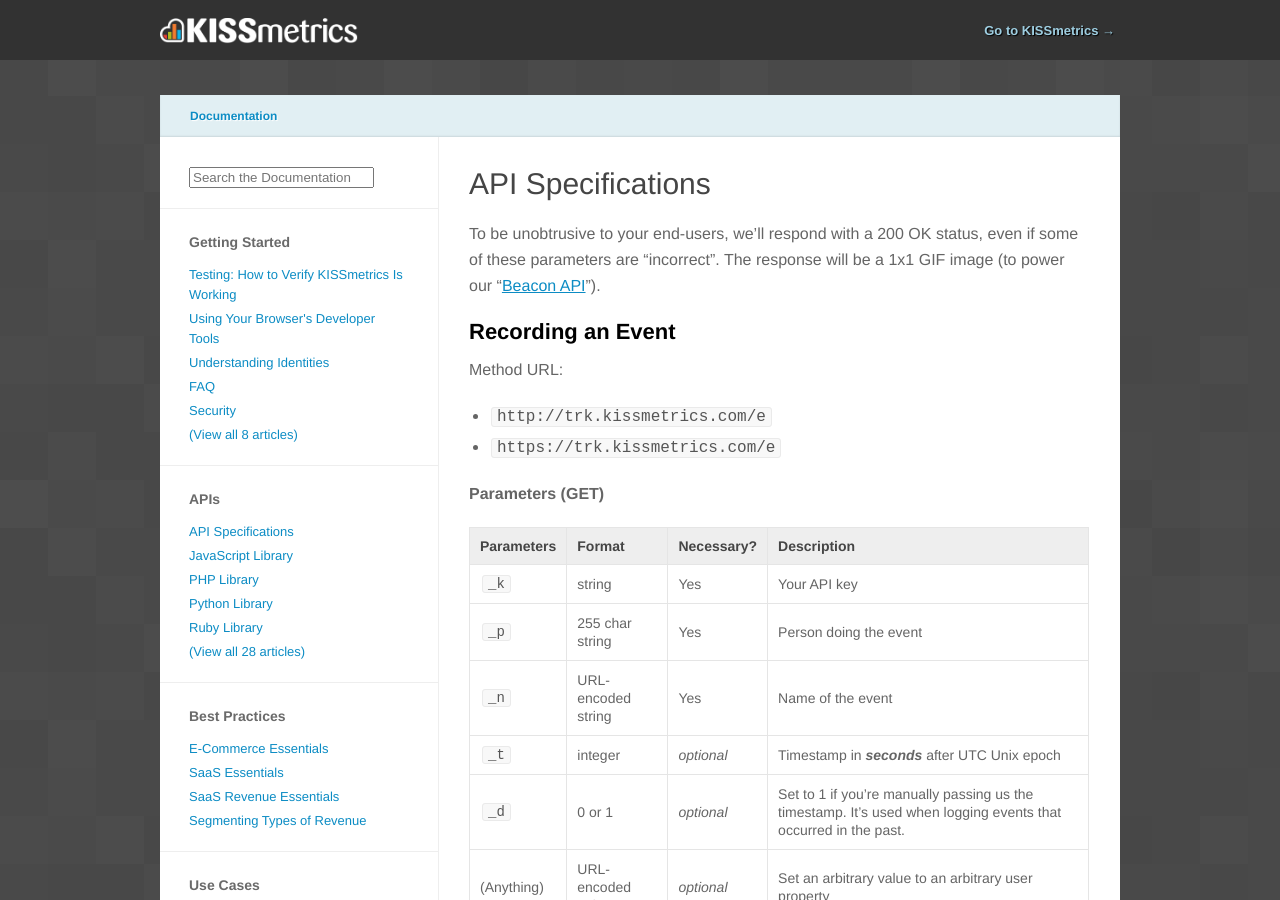
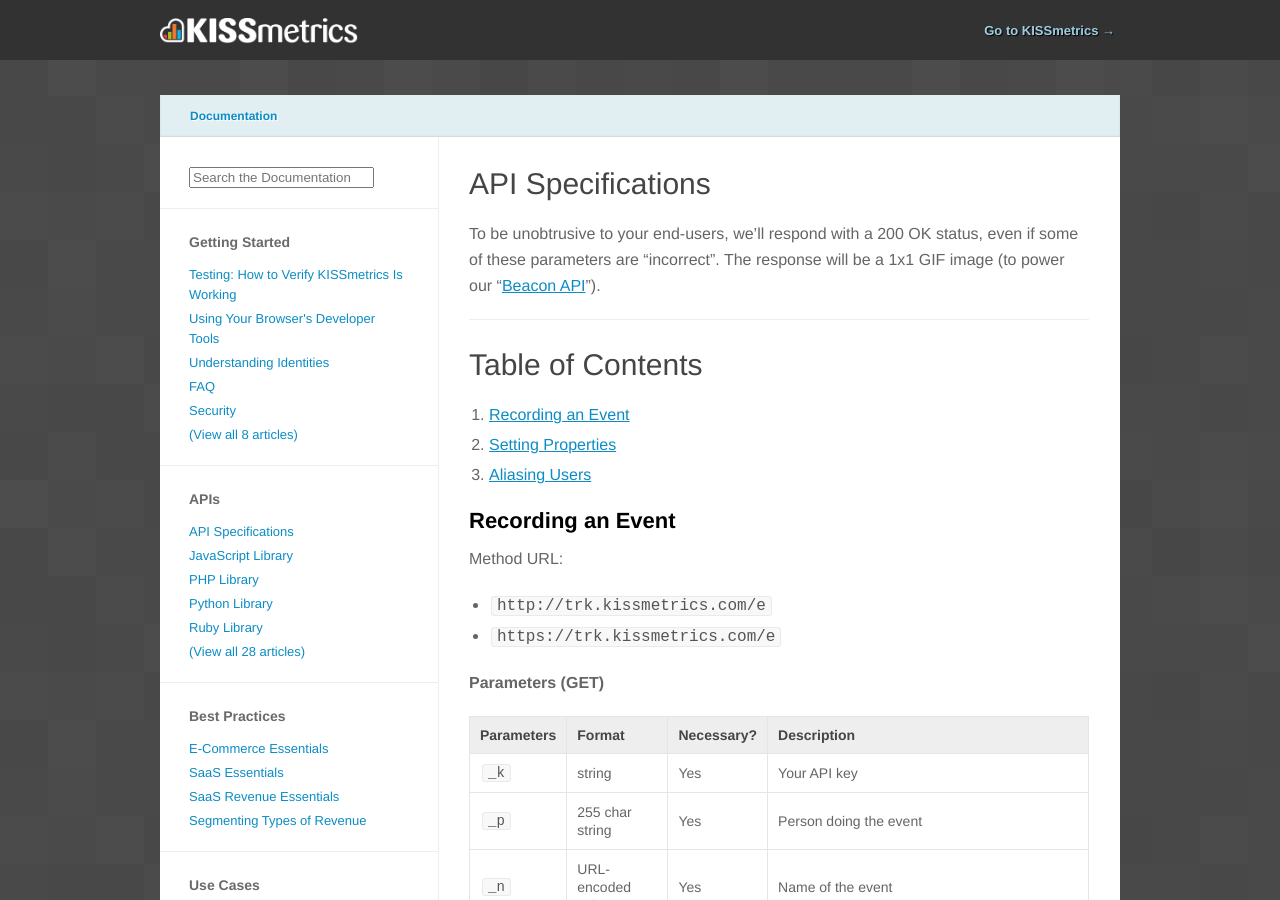
Before and after one commit to kissmetrics/km-support, a Jekyll site: the page built from _posts/2013-01-29-specifications.md, in a window 1280 px wide and 900 px high. Built offline with Jekyll 4.4.1, drawn with Linux system fonts in a browser that asks for light colours; nearby versions of some CDN libraries; Markdown is read by kramdown in place of the engine named in the settings; a script that is not in the unit is left out; comment, search, counter and statistics services are not loaded.

Commit message:
TOC for API Specifications

```diff
--- a/_posts/2013-01-29-specifications.md
+++ b/_posts/2013-01-29-specifications.md
@@ -7,6 +7,14 @@
 ---
 To be unobtrusive to your end-users, we'll respond with a 200 OK status, even if some of these parameters are "incorrect". The response will be a 1x1 GIF image (to power our "[Beacon API][beacon]").
 
+<hr />
+# Table of Contents
+
+1. [Recording an Event][section1]
+2. [Setting Properties][section2]
+3. [Aliasing Users][section3]
+
+<a name="recording-an-event"></a>
 ## Recording an Event
 
 Method URL:
@@ -33,6 +41,7 @@
 
 Please be aware of how our processing servers detect [duplicate events][dupes-events].
 
+<a name="setting-properties"></a>
 ## Setting Properties
 
 Method URL:
@@ -58,6 +67,7 @@
 
 Please be aware of how our processing servers detect [duplicate properties][dupes-props].
 
+<a name="aliasing-users"></a>
 ## Aliasing Users
 
 Method URL:
@@ -99,3 +109,7 @@
 [dupes-events]: /troubleshooting/detecting-duplicates#duplicate-events
 [dupes-props]: /troubleshooting/detecting-duplicates#duplicate-properties
 [integration]: /integrations
+
+[section1]: #recording-an-event
+[section2]: #setting-properties
+[section3]: #aliasing-users
```
